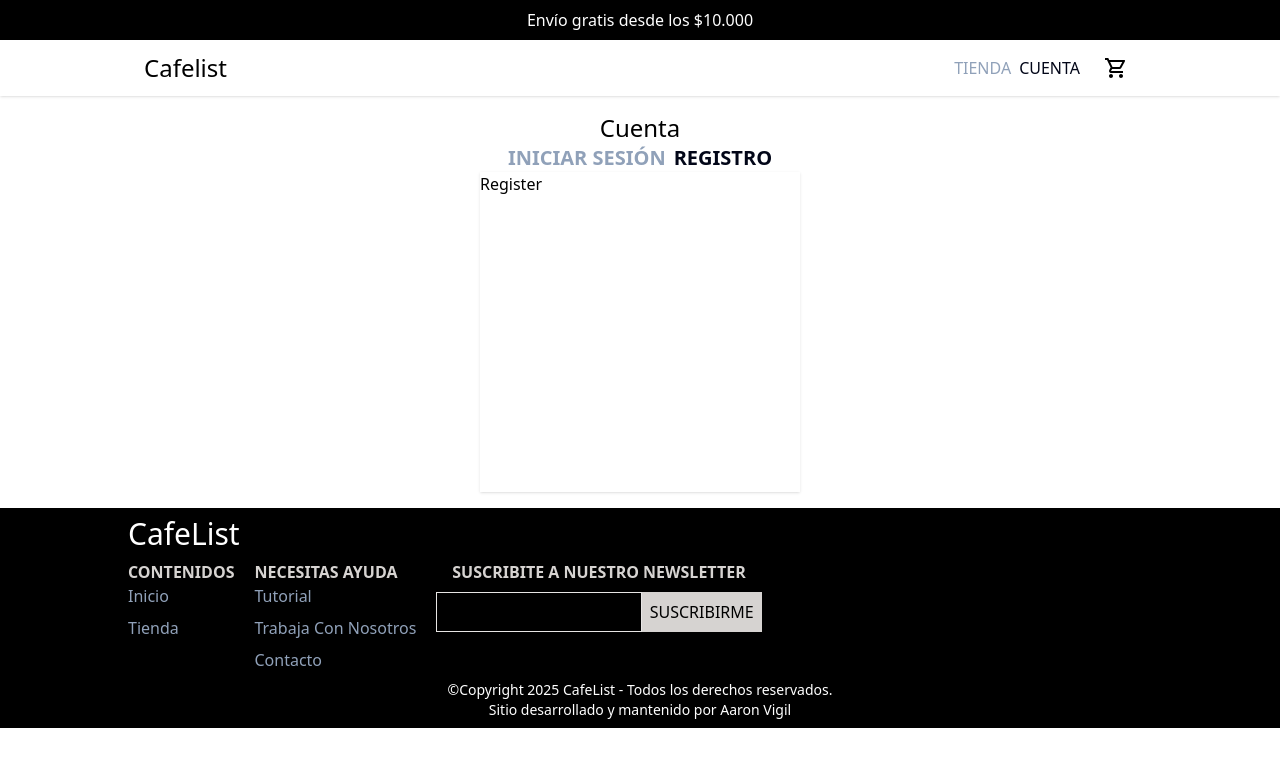
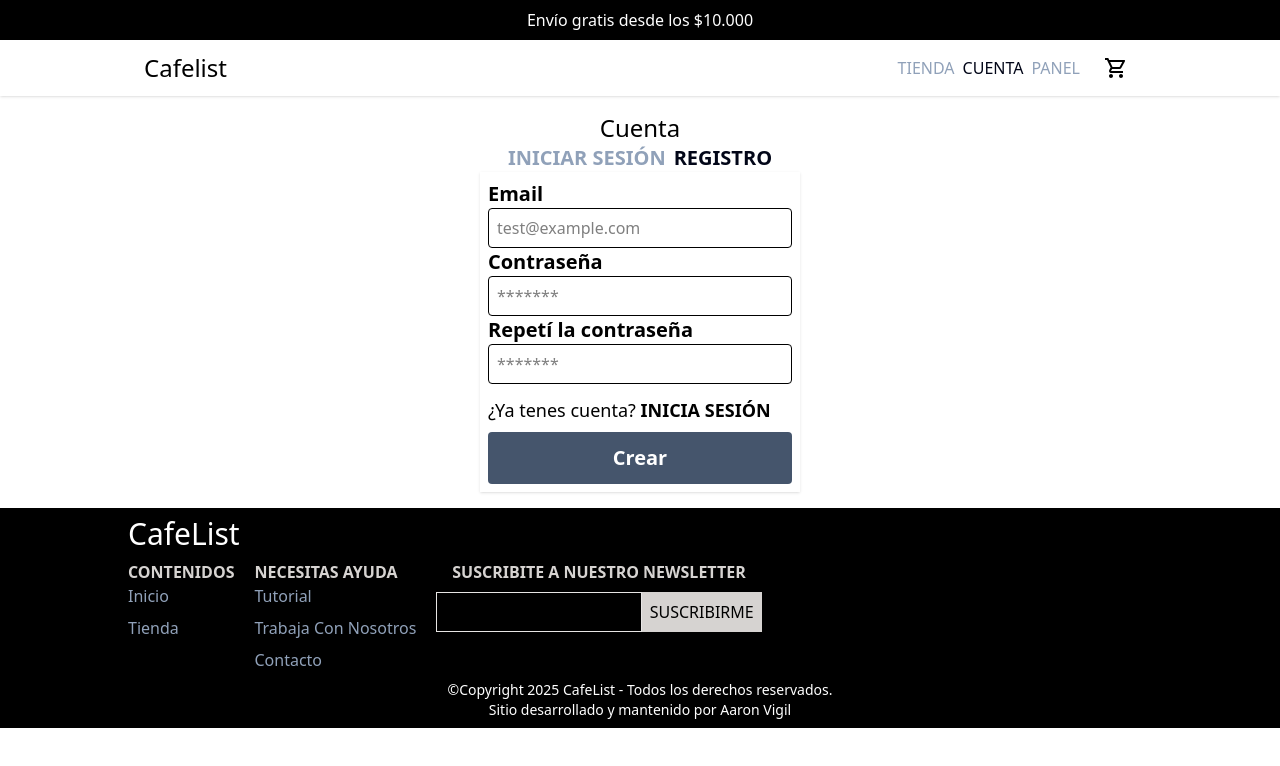
Before and after one commit to aaronvigil96/cafe-front, a React (Vite) app: page /auth/register in a window 1280 px wide. Shown: the top 766 px of the page. Built offline with nearby package versions, Linux system fonts and the light colour scheme.

Commit message:
dashboard panel

```diff
--- a/package.json
+++ b/package.json
@@ -17,6 +17,7 @@
     "react-dom": "^19.0.0",
     "react-icons": "^5.4.0",
     "react-router": "^7.1.5",
+    "react-router-dom": "^7.2.0",
     "tailwindcss": "^4.0.6",
     "zustand": "^5.0.3"
   },
--- a/src/components/NavBar.tsx
+++ b/src/components/NavBar.tsx
@@ -37,6 +37,7 @@ const NavBar = () => {
                         <div className="flex gap-2">
                             <NavItem name="tienda" location="/product"/>
                             <NavItem name="cuenta" location="/auth"/>
+                            <NavItem name="panel" location="/dashboard"/>
                         </div>
                         <div className="relative p-2 cursor-pointer">
                             <MdOutlineShoppingCart onClick={toggleCart} className="text-2xl"/>
--- /dev/null
+++ b/src/components/NavBarDashboard.tsx
@@ -0,0 +1,39 @@
+import { useState } from "react";
+import { FaLongArrowAltLeft } from "react-icons/fa";
+import { GrCart } from "react-icons/gr";
+import { IoHomeSharp } from "react-icons/io5";
+import { RxDoubleArrowLeft } from "react-icons/rx";
+import { Link, NavLink } from "react-router";
+
+const NavBarDashboard = () => {
+
+    const [menuIsActive, setMenuIsActive] = useState(true);
+
+    const toggleMenu = () => {
+        setMenuIsActive(!menuIsActive);
+    }
+
+    return(
+        <nav className={`h-full ${ menuIsActive ? "w-20" : "w-5"} md:w-20 bg-slate-700 pt-2 relative transition-all duration-300 ease-in-out border-r border-yellow-700`}>
+            <div onClick={toggleMenu} className="absolute right-[-15px] rounded bg-slate-200 cursor-pointer md:hidden">
+                <RxDoubleArrowLeft className={`${menuIsActive ? "" : "rotate-180"}  text-black text-3xl transition-transform duration-300 ease-in-out`}/>
+            </div>
+            <div className="flex flex-col justify-between h-full">
+                <div className={`${menuIsActive ? "flex flex-col items-center gap-2 mt-10 p-2" : "hidden"} md:visible`}>
+                    <NavLink to={'/dashboard/home'} className={({isActive}) => ` ${isActive ? "border-yellow-700" : ""} p-4 border rounded bg-slate-900 max-w-max hover:rounded-sm transition-all duration-300 ease-in-out cursor-pointer group`}>
+                        <IoHomeSharp className="text-3xl text-white group-hover:text-yellow-700 transition-colors duration-300 ease-in-out" />
+                    </NavLink>
+
+                    <NavLink to={'/dashboard/product'} className={({isActive}) => ` ${isActive ? "border-yellow-700" : ""} p-4 border rounded bg-slate-900 max-w-max hover:rounded-sm transition-all duration-300 ease-in-out cursor-pointer group`}>
+                        <GrCart className="text-3xl text-white group-hover:text-yellow-700 transition-colors duration-300 ease-in-out" />
+                    </NavLink>
+                </div>
+                <Link to={'/'} className={`${menuIsActive ? "" : "hidden"} p-4 border rounded bg-slate-900 max-w-max hover:rounded-sm transition-all duration-300 ease-in-out cursor-pointer group mx-auto mb-2`}>
+                    <FaLongArrowAltLeft className="text-3xl text-white group-hover:text-red-500 transition-colors duration-300 ease-in-out" />
+                </Link>
+            </div>
+        </nav>
+    )
+}
+
+export default NavBarDashboard;
--- a/src/main.tsx
+++ b/src/main.tsx
@@ -1,8 +1,8 @@
-import { StrictMode } from 'react'
+import { StrictMode, useEffect, useState } from 'react'
 import { createRoot } from 'react-dom/client'
 import './index.css'
 import HomePage from './routes/HomePage'
-import { BrowserRouter, Navigate, replace, Route, Routes } from 'react-router'
+import { BrowserRouter, Navigate, Route, Routes, useLocation } from 'react-router-dom';
 import NavBar from './components/NavBar'
 import ProductPage from './routes/ProductPage'
 import { products } from './db/product'
@@ -11,11 +11,23 @@ import Footer from './components/Footer'
 import LoginPage from './routes/LoginPage'
 import RegisterPage from './routes/RegisterPage'
 import AuthPage from './routes/AuthPage'
+import DashboardPage from './routes/DashboardPage'
+import DashboardHomePage from './routes/DashboardHomePage'
+import DashboardProductPage from './routes/DashboardProductPage';
 
-createRoot(document.getElementById('root')!).render(
-  <StrictMode>
-    <BrowserRouter>
-      <NavBar/>
+
+const Layout = () => {
+
+  const location = useLocation();
+  const [hideLayout, setHideLayout] = useState(false);
+
+  useEffect(() => {
+    setHideLayout(location.pathname.startsWith('/dashboard'));
+  },[location.pathname])
+
+  return(
+    <>
+      {!hideLayout && <NavBar/>}
       <Routes>
         <Route path='/' element={<HomePage/>}/>
         <Route path='/product' element={<ProductsPage/>}/>
@@ -25,8 +37,22 @@ createRoot(document.getElementById('root')!).render(
           <Route path='/auth/login' element={<LoginPage/>}/>
           <Route path='/auth/register' element={<RegisterPage/>}/>
         </Route>
+        <Route path='/dashboard' element={<DashboardPage/>}>
+          <Route index element={<Navigate to={"/dashboard/home"} replace />} />
+          <Route path='/dashboard/home' element={<DashboardHomePage/>}/>
+          <Route path='/dashboard/product' element={<DashboardProductPage/>}/>
+        </Route>
       </Routes>
-      <Footer/>
+      {!hideLayout && <Footer/>}
+    </>
+  )
+}
+
+
+createRoot(document.getElementById('root')!).render(
+  <StrictMode>
+    <BrowserRouter>
+      <Layout/>
     </BrowserRouter>
   </StrictMode>,
 )
--- /dev/null
+++ b/src/routes/DashboardHomePage.tsx
@@ -0,0 +1,9 @@
+const DashboardHomePage = () => {
+    return(
+        <div className="h-full rounded ml-2">
+            <h1 className="text-white text-3xl">Dashboard</h1>
+        </div>
+    )
+}
+
+export default DashboardHomePage;
--- /dev/null
+++ b/src/routes/DashboardPage.tsx
@@ -0,0 +1,15 @@
+import { Outlet } from "react-router";
+import NavBarDashboard from "../components/NavBarDashboard";
+
+const DashboardPage = () => {
+    return(
+        <div className="h-screen w-full bg-slate-950 flex gap-2">
+            <NavBarDashboard/>
+            <div className="bg-slate-950 w-full h-full rounded p-2">
+                <Outlet/>
+            </div>
+        </div>
+    )
+}
+
+export default DashboardPage;
--- /dev/null
+++ b/src/routes/DashboardProductPage.tsx
@@ -0,0 +1,9 @@
+const DashboardProductPage = () => {
+    return(
+        <div className="h-full rounded ml-2">
+            <h1 className="text-white text-3xl">Productos</h1>
+        </div>
+    )
+}
+
+export default DashboardProductPage;
--- a/src/routes/LoginPage.tsx
+++ b/src/routes/LoginPage.tsx
@@ -1,6 +1,19 @@
+import { Link } from "react-router";
+
 const LoginPage = () => {
     return(
-        <h1>Login</h1>
+        <form className="p-2 flex flex-col gap-2 justify-between h-full">
+            <div>
+                <label htmlFor="email" className="block text-xl font-bold">Email</label>
+                <input id="email" type="text" className="border rounded-sm w-full h-10 pl-2" placeholder="test@example.com"/>
+                <label htmlFor="password" className="block text-xl font-bold">Contraseña</label>
+                <input id="password" type="password" className="border rounded-sm w-full h-10 pl-2" placeholder="*******"/>
+            </div>
+            <div className="flex flex-col gap-2">
+                <p className="text-lg">¿No tenes cuenta? <Link to={'/auth/register'} className="font-bold uppercase cursor-pointer">registrate</Link></p>
+                <button className="w-full bg-slate-600 py-3 text-xl rounded text-white font-semibold cursor-pointer">Iniciar sesión</button>
+            </div>
+        </form>
     )
 }
 
--- a/src/routes/RegisterPage.tsx
+++ b/src/routes/RegisterPage.tsx
@@ -1,6 +1,22 @@
+import { Link } from "react-router";
+
 const RegisterPage = () => {
+
     return(
-        <h1>Register</h1>
+        <form className="p-2 flex flex-col gap-2 justify-between h-full">
+            <div>
+                <label htmlFor="email" className="block text-xl font-bold">Email</label>
+                <input id="email" type="text" className="border rounded-sm w-full h-10 pl-2" placeholder="test@example.com"/>
+                <label htmlFor="password" className="block text-xl font-bold">Contraseña</label>
+                <input id="password" type="password" className="border rounded-sm w-full h-10 pl-2" placeholder="*******"/>
+                <label htmlFor="repassword" className="block text-xl font-bold">Repetí la contraseña</label>
+                <input id="repassword" type="password" className="border rounded-sm w-full h-10 pl-2" placeholder="*******"/>
+            </div>
+            <div className="flex flex-col gap-2">
+                <p className="text-lg">¿Ya tenes cuenta? <Link to={'/auth/login'} className="font-bold uppercase cursor-pointer">inicia sesión</Link></p>
+                <button className="w-full bg-slate-600 py-3 text-xl rounded text-white font-semibold cursor-pointer">Crear</button>
+            </div>
+        </form>
     )
 }
 
```
Also changed, not shown: 1 other file (tests, documents, lock files or other folders).
